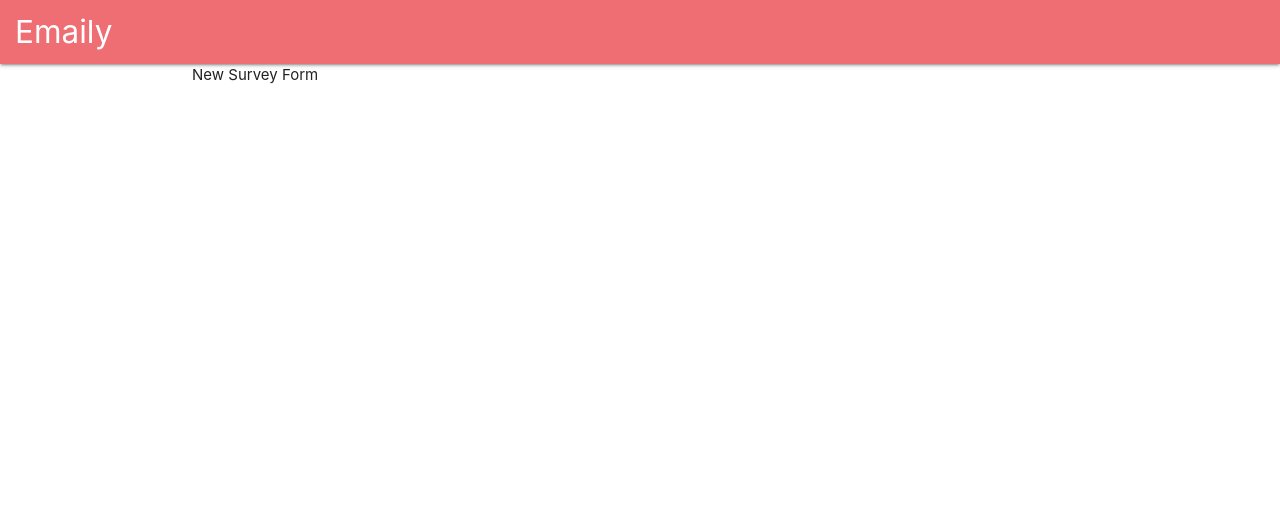
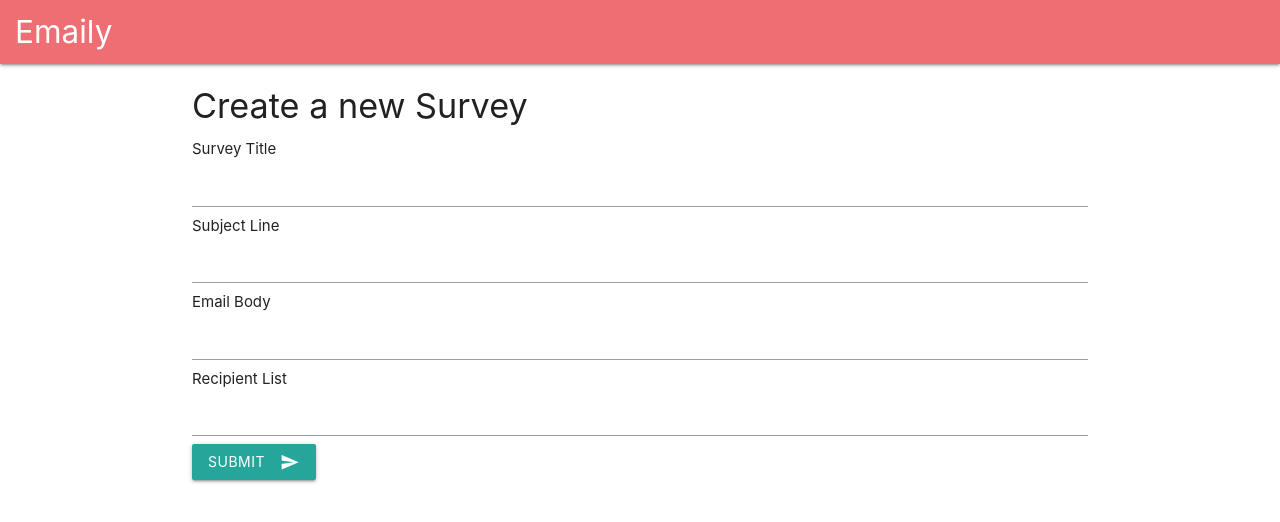
Before and after one commit to superapplejuice/Emaily-MERN-Stack, a React (Create React App) app in the folder client/: page /surveys/new in a window 1280 px wide. Shown: the top 522 px of the page. Built offline with nearby package versions, Linux system fonts and the light colour scheme; no server answers.

Commit message:
added formik and yup for forms and validation

```diff
--- a/client/package.json
+++ b/client/package.json
@@ -4,6 +4,7 @@
   "private": true,
   "dependencies": {
     "axios": "^0.19.0",
+    "formik": "^2.0.6",
     "http-proxy-middleware": "^0.20.0",
     "materialize-css": "^1.0.0-rc.2",
     "react": "^16.11.0",
@@ -13,7 +14,8 @@
     "react-scripts": "3.2.0",
     "react-stripe-checkout": "^2.6.3",
     "redux": "^4.0.4",
-    "redux-thunk": "^2.3.0"
+    "redux-thunk": "^2.3.0",
+    "yup": "^0.27.0"
   },
   "scripts": {
     "start": "react-scripts start",
--- a/client/src/components/survey/SurveyNew.jsx
+++ b/client/src/components/survey/SurveyNew.jsx
@@ -1,7 +1,9 @@
 import React from "react";
 
+import SurveyForm from "./form/SurveyForm";
+
 const SurveyNew = () => {
-  return <div>New Survey Form</div>;
+  return <SurveyForm />;
 };
 
 export default SurveyNew;
--- /dev/null
+++ b/client/src/components/survey/form/FormField.jsx
@@ -0,0 +1,15 @@
+import React, { Fragment } from "react";
+import { useField } from "formik";
+
+const FormField = ({ label, ...props }) => {
+  const [field, { error, touched }] = useField(props);
+  return (
+    <Fragment>
+      <div>{label}</div>
+      <input {...field} {...props} />
+      {error && touched && <div className="red-text">{error}</div>}
+    </Fragment>
+  );
+};
+
+export default FormField;
--- /dev/null
+++ b/client/src/components/survey/form/SurveyForm.jsx
@@ -0,0 +1,57 @@
+import React, { Fragment } from "react";
+import { Formik, Form } from "formik";
+import * as yup from "yup";
+
+import FormField from "./FormField";
+
+const SurveyForm = () => {
+  const initialValues = {
+    surveyTitle: "",
+    subjectLine: "",
+    emailBody: "",
+    recipientList: ""
+  };
+
+  const surveySchema = yup.object().shape({
+    surveyTitle: yup.string().required("Please enter a title"),
+    subjectLine: yup.string().required("Please enter a subject line"),
+    emailBody: yup.string().required("Please enter the body of the email"),
+    recipientList: yup
+      .string()
+      .required(
+        "Please enter email addresses of recipients who will receive your survey"
+      )
+  });
+
+  return (
+    <Fragment>
+      <h4>Create a new Survey</h4>
+      <Formik
+        initialValues={initialValues}
+        validationSchema={surveySchema}
+        onSubmit={values => console.log(values)}
+      >
+        {({ isSubmitting }) => {
+          return (
+            <Form>
+              <FormField name="surveyTitle" label="Survey Title" />
+              <FormField name="subjectLine" label="Subject Line" />
+              <FormField name="emailBody" label="Email Body" />
+              <FormField name="recipientList" label="Recipient List" />
+              <button
+                className="btn waves-effect waves-light"
+                type="submit"
+                disabled={isSubmitting}
+              >
+                Submit
+                <i className="material-icons right">send</i>
+              </button>
+            </Form>
+          );
+        }}
+      </Formik>
+    </Fragment>
+  );
+};
+
+export default SurveyForm;
```
Also changed, not shown: 1 other file (tests, documents, lock files or other folders).
